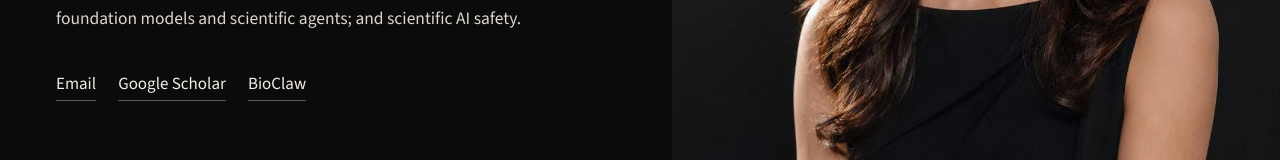
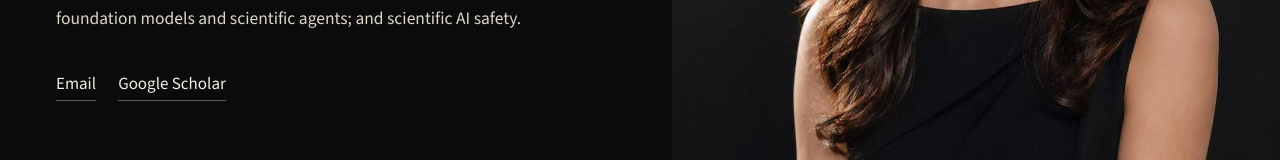
Before and after one commit to ruofanjin/ruofanjin.github.io, a plain HTML site: page index.html in a window 1280 px wide. Shown: the part 548-708 px from the top of the page. Drawn offline with nearby package versions, Linux system fonts and the light colour scheme.

Commit message:
Remove BioClaw website links from the public site.
Co-authored-by: Cursor <cursoragent@cursor.com>

```diff
--- a/index.html
+++ b/index.html
@@ -27,7 +27,6 @@
         <div class="hero-links">
           <a href="mailto:jinruofan@bza.edu.cn">Email</a>
           <a href="https://scholar.google.com/citations?user=nG5izwYAAAAJ&hl=en" target="_blank" rel="noopener">Google Scholar</a>
-          <a href="https://bioclaw.tech/" target="_blank" rel="noopener">BioClaw</a>
         </div>
       </div>
       <figure class="hero-photo">
--- a/js/content.js
+++ b/js/content.js
@@ -165,11 +165,6 @@ const DIRECTIONS = [
         href: "https://arxiv.org/abs/2507.02004",
         note: { en: "arXiv:2507.02004 · sole first author", zh: "arXiv:2507.02004 · 独立一作" },
       },
-      {
-        name: "BioClaw",
-        href: "https://bioclaw.tech/",
-        note: { en: "product · multi-channel bioinformatics assistant", zh: "产品 · 多端生信科研助手" },
-      },
     ],
     figures: [
       {
@@ -201,7 +196,6 @@ const DIRECTIONS = [
       { label: "RNAGenesis", href: "https://github.com/zaixizhang/rnagenesis" },
       { label: "STELLA", href: "https://github.com/zaixizhang/STELLA" },
       { label: "STELLA demo", href: "https://stella-agent.com/" },
-      { label: "BioClaw", href: "https://bioclaw.tech/" },
     ],
   },
   {
```
Also changed, not shown: about.html (+0 -1 lines), 1 other file.
